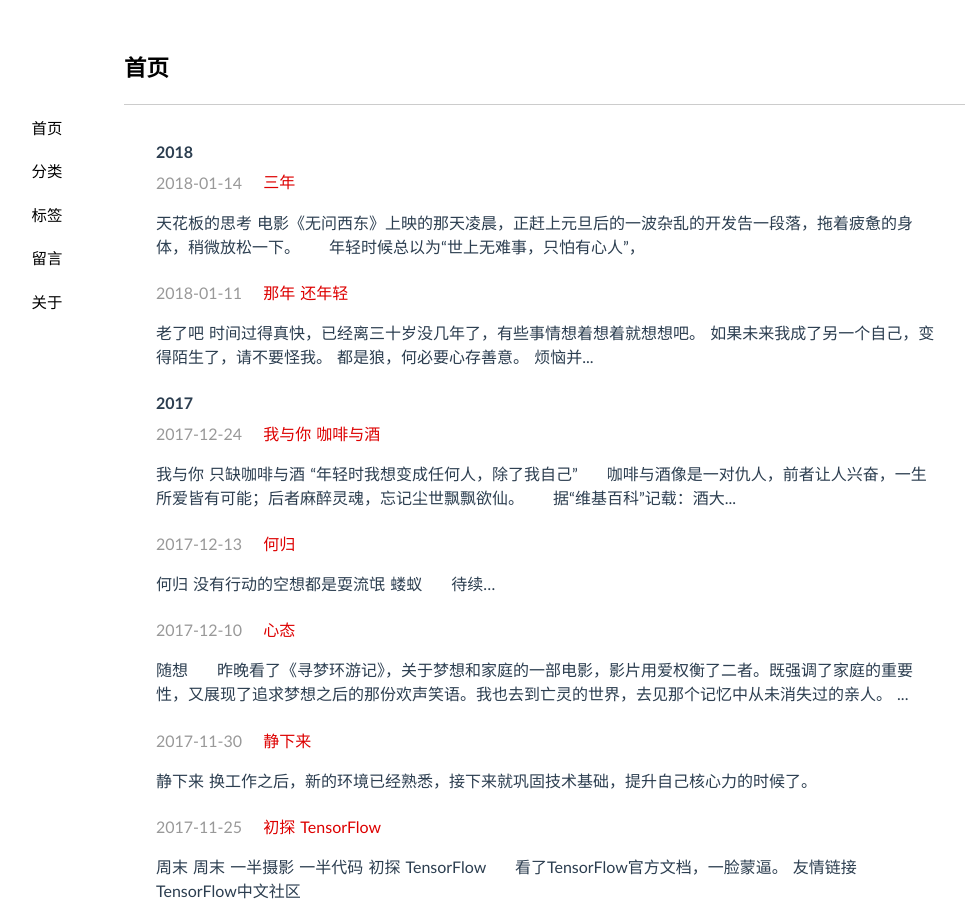
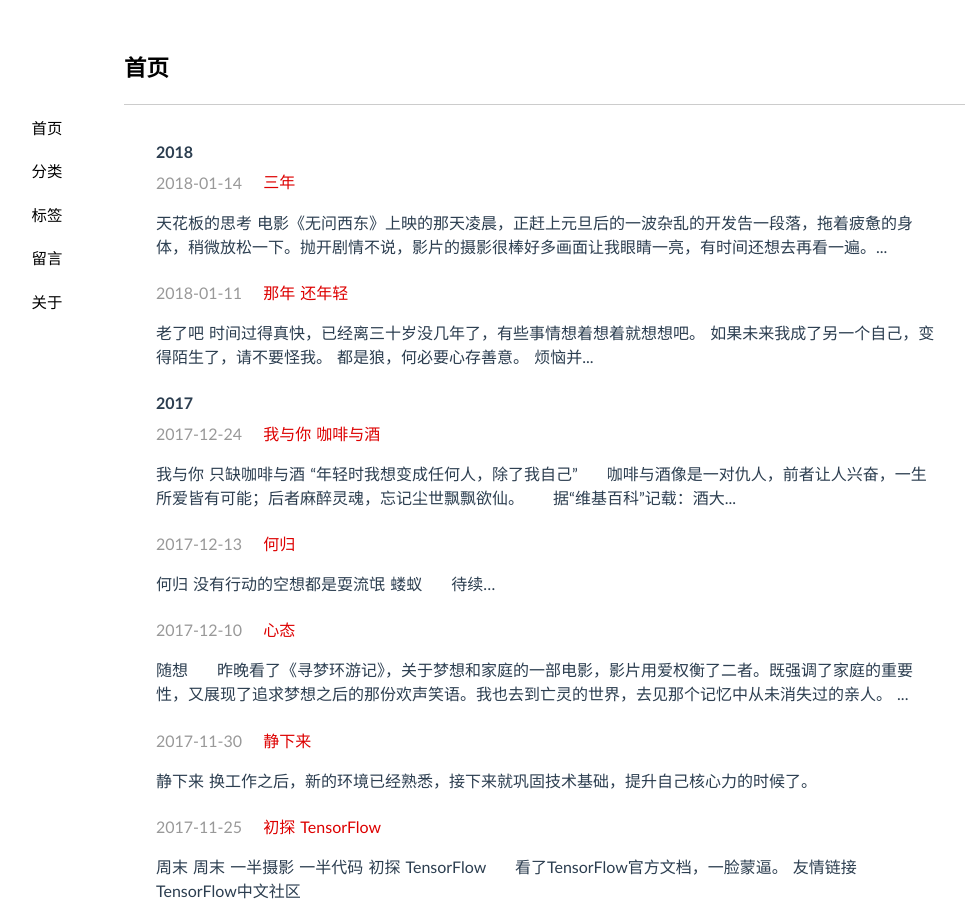
Before and after one commit to jeizas/jeizas.github.io, a Jekyll site: the page built from index.html, in a window 1280 px wide and 900 px high. Shown: the whole window, without its empty margins (91-1056 px from the left). Built offline with Jekyll 4.4.1, drawn with Linux system fonts in a browser that asks for light colours; nearby versions of some CDN libraries; the list of posts is cut into pages by our own code; comment, search, counter and statistics services are not loaded; part of the change alters nothing that is shown.

Commit message:
modified:   _posts/2018-01-14-young_think.md

```diff
--- a/_posts/2018-01-14-young_think.md
+++ b/_posts/2018-01-14-young_think.md
@@ -8,6 +8,8 @@ tags: life
 
 ### 天花板的思考
 
-> 电影《无问西东》上映的那天凌晨，正赶上元旦后的一波杂乱的开发告一段落，拖着疲惫的身体，稍微放松一下。
+> 电影《无问西东》上映的那天凌晨，正赶上元旦后的一波杂乱的开发告一段落，拖着疲惫的身体，稍微放松一下。抛开剧情不说，影片的摄影很棒好多画面让我眼睛一亮，有时间还想去再看一遍。“如果提前了解了你所要面对的人生，你是否还会有勇气前来？”，面对现实，也曾经怀疑过，焦虑过，影片围绕“爱你所爱 行你所行 听从你心 无问东西”，在你迷茫时，坚定你的珍贵，在你沮丧时，记起你的珍贵，勿忘初心，坚定自己，用自己的真心抵挡恶意。“世俗这样强大，强大到生不出改变它们的念头来。可是无论外界的社会如何跌宕起伏，都对自己真诚，坚守原则。内心没有了杂念和疑问，才能勇往直前”。
 
-&emsp;&emsp;年轻时候总以为“世上无难事，只怕有心人”，
+&emsp;&emsp;哈哈，只有电影可以如此，面对现实，这些豪言壮语又算什么？年轻时候总以为“世上无难事，只怕有心人”，那年青春正盛，感觉未来很远。而如今，站在岁月的风口浪尖，仰望着头顶的蓝天，一边是自由放荡，一边是万丈深渊。命运啊，有时候一个选择就会被你捉弄一生，当年的信誓旦旦，就是今日的回头无边。
+
+&emsp;&emsp;选择了一种职业，一切就被其深深的限定了。回想过去，一切种种，都是儿时的天真。有些年少的冲动，需要用一辈子去纠正。
```
